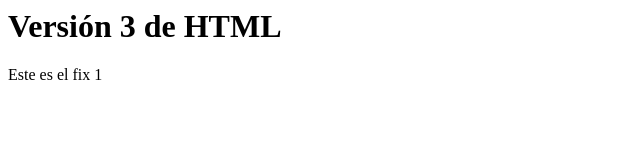
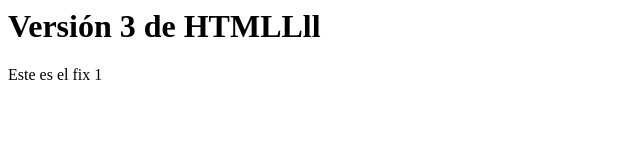
Before and after one commit to facundofasciolo/prueba_git, a plain HTML site: page index.html in a window 1280 px wide. Shown: the full height of the page, 0-640 px from the left. Drawn offline with nearby package versions, Linux system fonts and the light colour scheme.

Commit message:
Modificacion en directorio paralelo

```diff
--- a/index.html
+++ b/index.html
@@ -6,7 +6,7 @@
     </head>
 
     <body>
-        <h1>Versión 3 de HTML</h1>
+        <h1>Versión 3 de HTMLLll</h1>
 
         <p>Este es el fix 1</p>
     </body>
```
